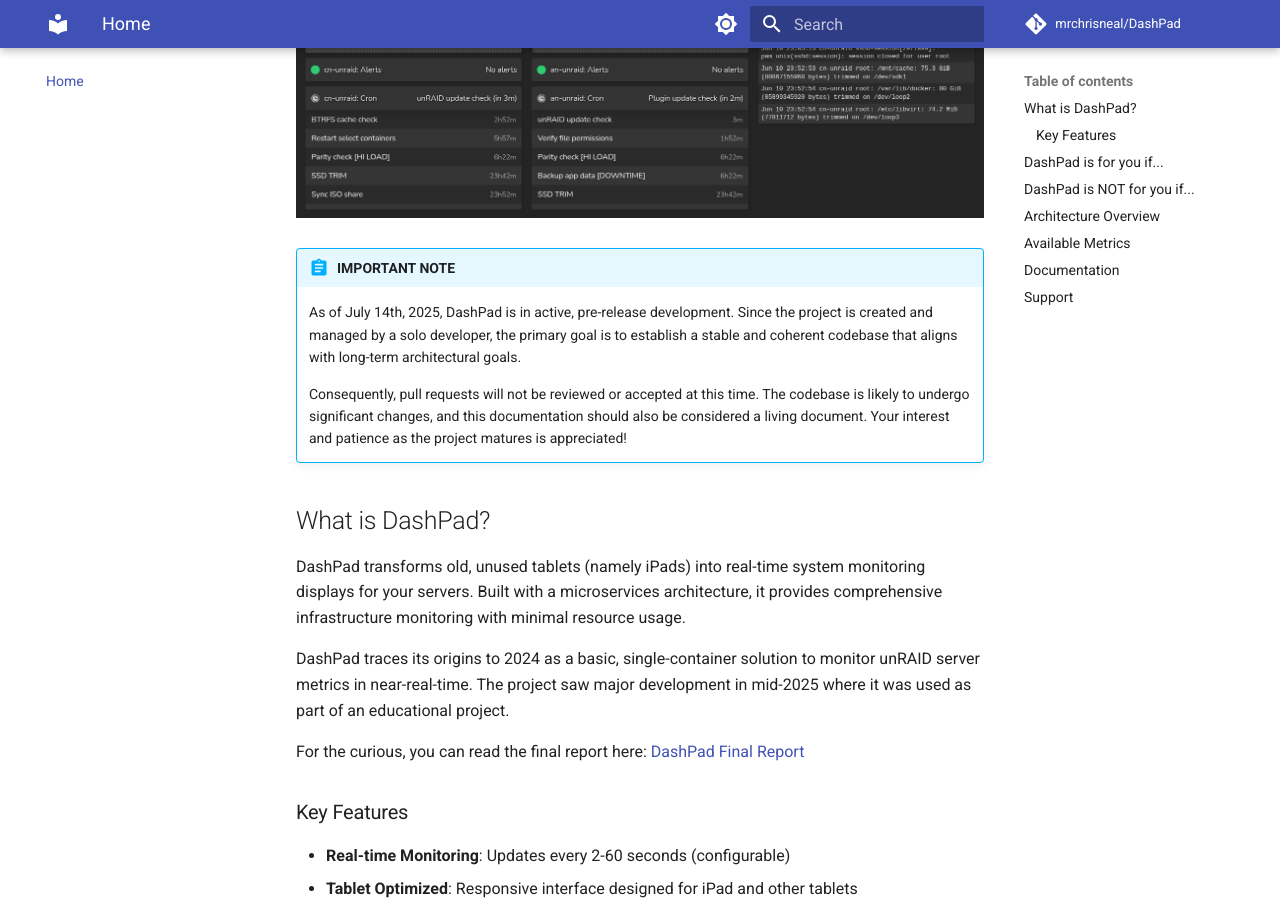
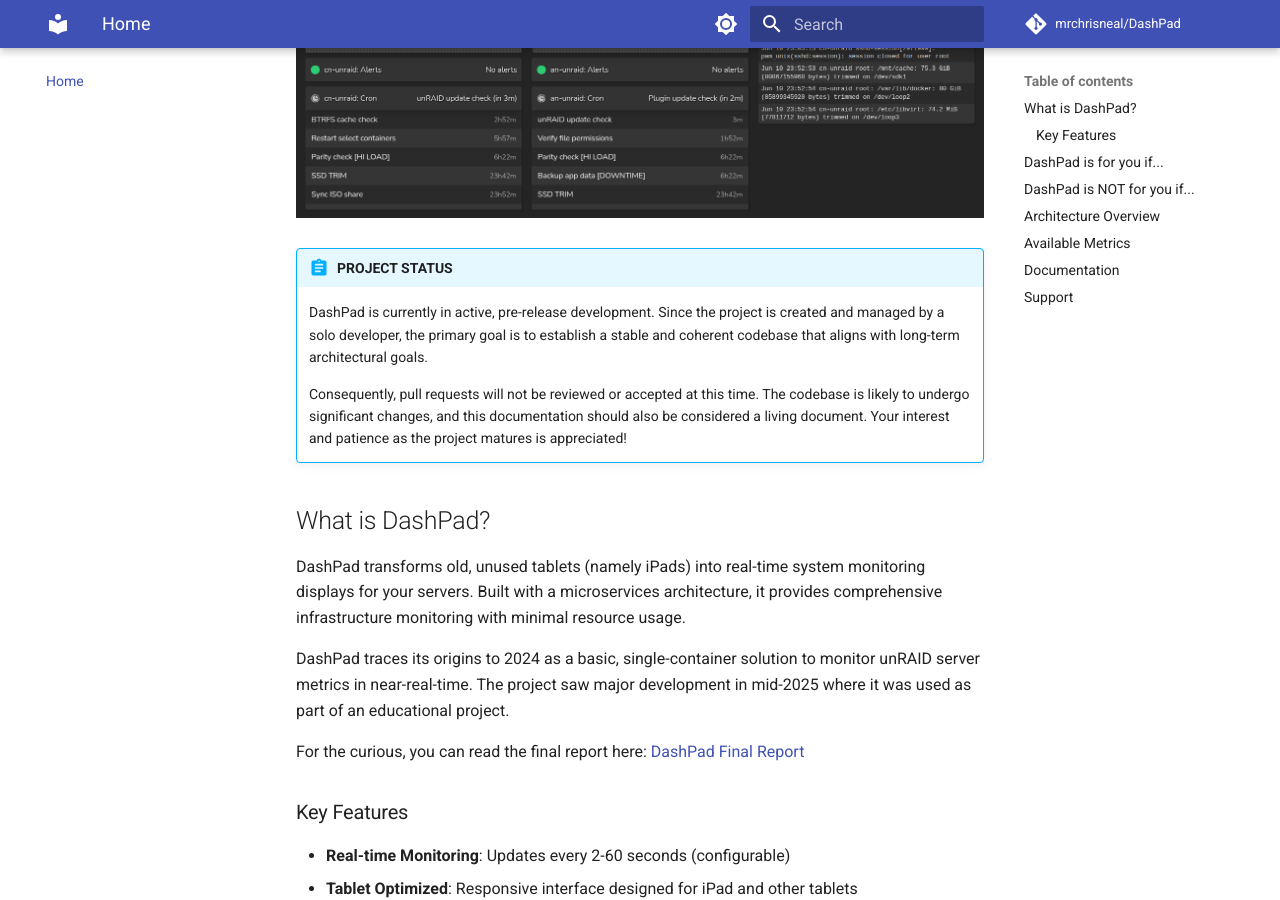
Before and after one commit to mrchrisneal/DashPad, an MkDocs documentation site: the page built from docs/index.md, in a window 1280 px wide and 900 px high, scrolled down 696 px. Built offline with MkDocs 1.6.1 and Material for MkDocs 9.7.7, drawn with Linux system fonts in a browser that asks for light colours; comment, search, counter and statistics services are not loaded.

Commit message:
Clarify project status

```diff
--- a/docs/index.md
+++ b/docs/index.md
@@ -11,8 +11,8 @@
 
 ![Screenshot of DashPad-Web: Monitoring two servers, with a three-column layout selected and CPU/Cron/Log modules expanded. The log module at bottom right has automatic scrolling enabled.](assets/screenshot-web-1.png)
 
-!!! abstract "IMPORTANT NOTE"
-    As of July 14th, 2025, DashPad is in active, pre-release development. Since the project is created and managed by a solo developer, the primary goal is to establish a stable and coherent codebase that aligns with long-term architectural goals.
+!!! abstract "PROJECT STATUS"
+    DashPad is currently in active, pre-release development. Since the project is created and managed by a solo developer, the primary goal is to establish a stable and coherent codebase that aligns with long-term architectural goals.
 
     Consequently, pull requests will not be reviewed or accepted at this time. The codebase is likely to undergo significant changes, and this documentation should also be considered a living document. Your interest and patience as the project matures is appreciated!
 
```
